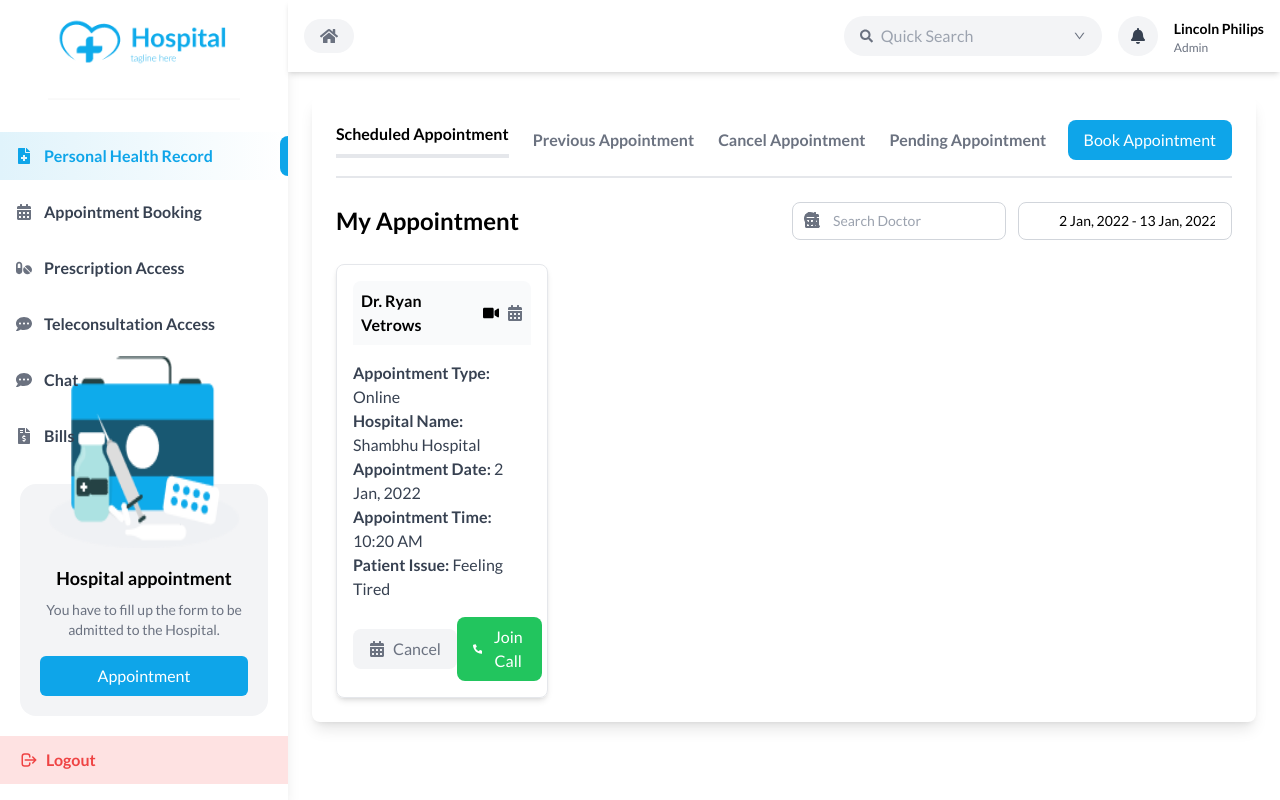
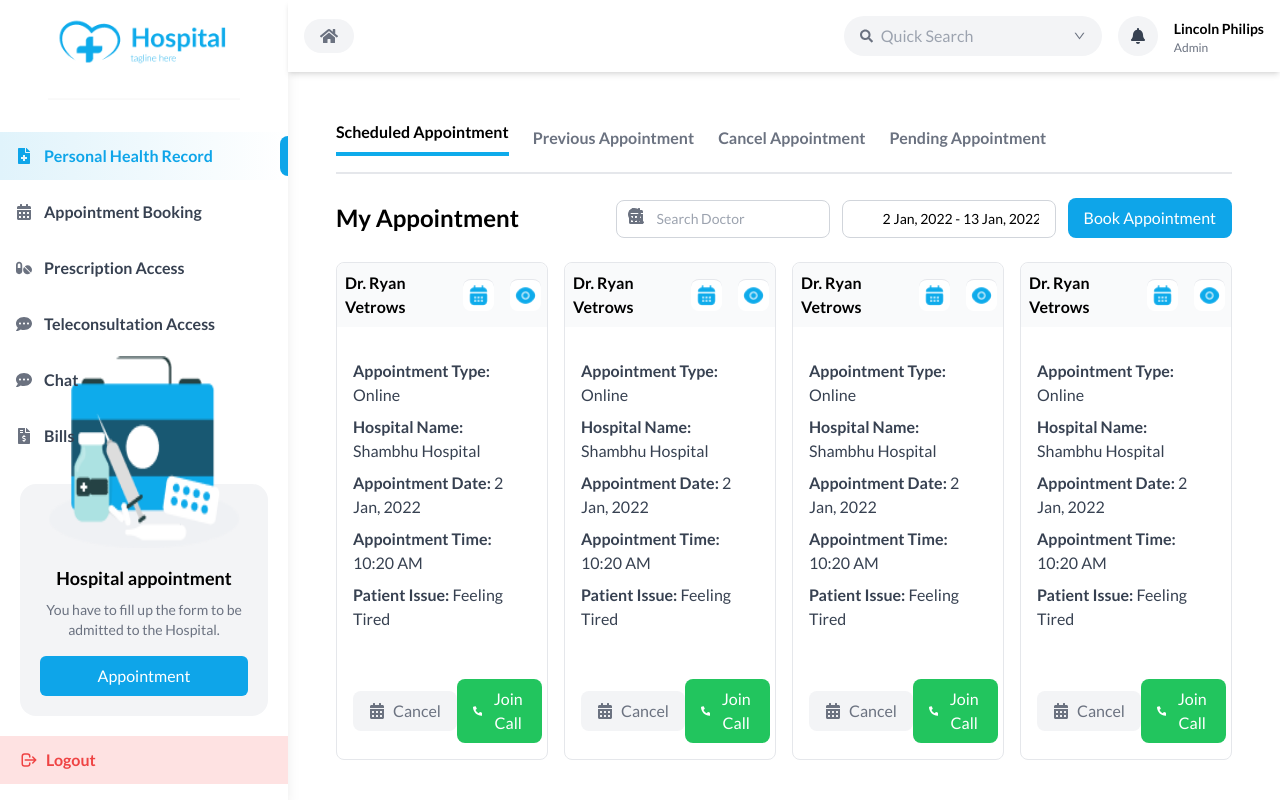
Before and after one commit to Monil072718/Swiftrut-Patient-Management-system, a React (Create React App) app in the folder patient-management-frontend/: page /tele-acess in a window 1280 px wide. Built offline with nearby package versions, Linux system fonts and the light colour scheme.

Commit message:
telecommunictaion done

```diff
--- a/patient-management-frontend/src/components/Patients/TeleAccess.jsx
+++ b/patient-management-frontend/src/components/Patients/TeleAccess.jsx
@@ -2,6 +2,9 @@ import React from 'react'
 import { FaSearch, FaCalendarAlt, FaVideo, FaPhoneAlt } from 'react-icons/fa';
 import PatientSidebar from './PatientSidebar'
 import PatientNavbar from './PatientNavbar'
+import calendar from '../../assets/images/calendar.png';
+import eye1 from '../../assets/images/eye1.png';
+import calender_black from '../../assets/images/calendar_black.png';
 
 const TeleAccess = () => {
     const appointments = [
@@ -13,6 +16,30 @@ const TeleAccess = () => {
             appointmentTime: "10:20 AM",
             patientIssue: "Feeling Tired"
         },
+        {
+            doctor: "Dr. Ryan Vetrows",
+            hospital: "Shambhu Hospital",
+            appointmentType: "Online",
+            appointmentDate: "2 Jan, 2022",
+            appointmentTime: "10:20 AM",
+            patientIssue: "Feeling Tired"
+        },
+        {
+            doctor: "Dr. Ryan Vetrows",
+            hospital: "Shambhu Hospital",
+            appointmentType: "Online",
+            appointmentDate: "2 Jan, 2022",
+            appointmentTime: "10:20 AM",
+            patientIssue: "Feeling Tired"
+        },
+        {
+            doctor: "Dr. Ryan Vetrows",
+            hospital: "Shambhu Hospital",
+            appointmentType: "Online",
+            appointmentDate: "2 Jan, 2022",
+            appointmentTime: "10:20 AM",
+            patientIssue: "Feeling Tired"
+        }
         // Add other appointments as needed
     ];
     return (
@@ -20,11 +47,11 @@ const TeleAccess = () => {
             <PatientSidebar />
             <div className="flex-1 flex flex-col">
                 <PatientNavbar currentPage="Profile Setting" />
-                <div className="bg-white p-6 rounded-lg shadow-lg m-6">
+                <div className="bg-white p-6 rounded-lg m-6">
                     {/* Tabs */}
                     <div className="flex justify-between items-center border-b-2 pb-4">
                         <div className="flex space-x-6">
-                            <button className="font-semibold text-blue-600 border-b-4 border-blue-600 pb-2">Scheduled Appointment</button>
+                            <button className="font-semibold text-blue-600 border-b-4 border-blue pb-2">Scheduled Appointment</button>
                             <button className="font-semibold text-gray-500">Previous Appointment</button>
                             <button className="font-semibold text-gray-500">Cancel Appointment</button>
                             <button className="font-semibold text-gray-500">Pending Appointment</button>
@@ -34,7 +61,7 @@ const TeleAccess = () => {
                             <div className="relative">
 
                             </div>
-                            <button className="bg-sky-500 text-white px-4 py-2 rounded-lg">Book Appointment</button>
+
                         </div>
                     </div>
 
@@ -44,35 +71,41 @@ const TeleAccess = () => {
                         <div className="relative">
                             <FaSearch className="absolute top-2.5 left-3 text-gray-500 me-3" />
                             <input type="text" placeholder="Search Doctor" className="border border-gray-300 pl-10 pr-4 py-2 rounded-lg text-sm me-3" />
+
                             <FaCalendarAlt className="absolute top-2.5 left-3 text-gray-500" />
                             <input type="text" value="2 Jan, 2022 - 13 Jan, 2022" className="border border-gray-300 pl-10 pr-4 py-2 rounded-lg text-sm" readOnly />
+                            <button className="bg-sky-500 text-white px-4 py-2 rounded-lg ms-3">Book Appointment</button>
                         </div>
                     </div>
 
                     {/* Appointment Cards */}
                     <div className="grid grid-cols-4 gap-4">
                         {appointments.map((appointment, index) => (
-                            <div key={index} className="border rounded-lg p-4 shadow-md transition">
+                            <div key={index} className="border rounded-lg  transition">
                                 {/* Card header with doctor name and icons */}
                                 <div className="flex justify-between items-center p-2 bg-gray-50 rounded-t-lg mb-4">
                                     <h4 className="font-semibold">{appointment.doctor}</h4>
                                     <div className="flex space-x-2">
-                                        <FaVideo className="text-blue-500" />
-                                        <FaCalendarAlt className="text-gray-500" />
+                                        <img
+                                            className="w-8 h-8 gap-0 rounded-lg p-1 border-t border-l-0 border-r-0 border-b-0 border border-gray-200 bg-white me-2"
+                                            src={calendar}
+                                            alt="calendar"
+                                        />
+                                        <img className="w-8 h-8 gap-0 rounded-lg p-1 border-t border-l-0 border-r-0 border-b-0 border border-gray-200 bg-white" src={eye1} alt="eye1" />
                                     </div>
                                 </div>
 
                                 {/* Hospital, Appointment Type, and Date Information */}
-                                <div className="text-gray-700">
-                                    <p><strong>Appointment Type:</strong> <span className="text-blue-500">{appointment.appointmentType}</span></p>
-                                    <p><strong>Hospital Name:</strong> {appointment.hospital}</p>
-                                    <p><strong>Appointment Date:</strong> {appointment.appointmentDate}</p>
-                                    <p><strong>Appointment Time:</strong> {appointment.appointmentTime}</p>
-                                    <p><strong>Patient Issue:</strong> {appointment.patientIssue}</p>
+                                <div className="text-gray-700 p-4">
+                                    <p className='mb-2'><strong>Appointment Type:</strong> <span className="text-blue-500">{appointment.appointmentType}</span></p>
+                                    <p className='mb-2'><strong>Hospital Name:</strong> {appointment.hospital}</p>
+                                    <p className='mb-2'><strong>Appointment Date:</strong> {appointment.appointmentDate}</p>
+                                    <p className='mb-2'><strong>Appointment Time:</strong> {appointment.appointmentTime}</p>
+                                    <p className='mb-2'><strong>Patient Issue:</strong> {appointment.patientIssue}</p>
                                 </div>
 
                                 {/* Action Buttons */}
-                                <div className="flex justify-between items-center mt-4">
+                                <div className="flex justify-between items-center mt-2 p-4">
                                     <button className="bg-gray-100 text-gray-500 py-2 px-4 rounded-lg flex items-center space-x-2">
                                         <FaCalendarAlt />
                                         <span>Cancel</span>
```
Also changed, not shown: patient-management-frontend/src/assets/Images/calendar_black.png (added), patient-management-frontend/src/assets/Images/eye1.png (added).
